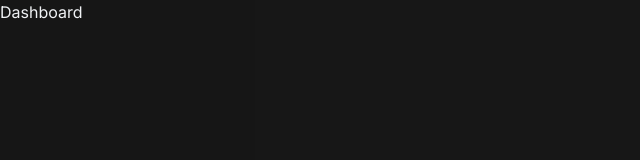
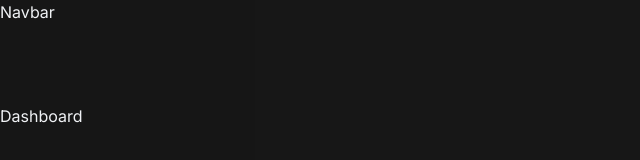
Before and after one commit to itsevanb/Twitch-Clone, a Next.js app in the folder video-streaming/: page / in a window 1280 px wide. Shown: the top 160 px of the page, without its empty margins (0-640 px from the left). Built offline with nearby package versions, Linux system fonts and the light colour scheme.

Commit message:
front-end work
creating navbar element

```diff
--- /dev/null
+++ b/video-streaming/app/(browse)/_components/navbar/index.tsx
@@ -0,0 +1,7 @@
+export const Navbar = () => {
+    return (
+        <nav>
+          Navbar
+        </nav>
+    )
+}
--- /dev/null
+++ b/video-streaming/app/(browse)/layout.tsx
@@ -0,0 +1,18 @@
+import { Navbar } from "./_components/navbar";
+
+const BrowseLaout = ({
+    children,
+}: {
+    children: React.ReactNode;
+}) => {
+    return (
+        <>
+        <Navbar />
+        <div className="flex h-full pt-20">
+          {children}
+        </div>
+        </>
+   );
+};
+
+export default BrowseLaout;
```
Also changed, not shown: video-streaming/app/(browse)/(home)/page.tsx (renamed from video-streaming/app/page.tsx).
